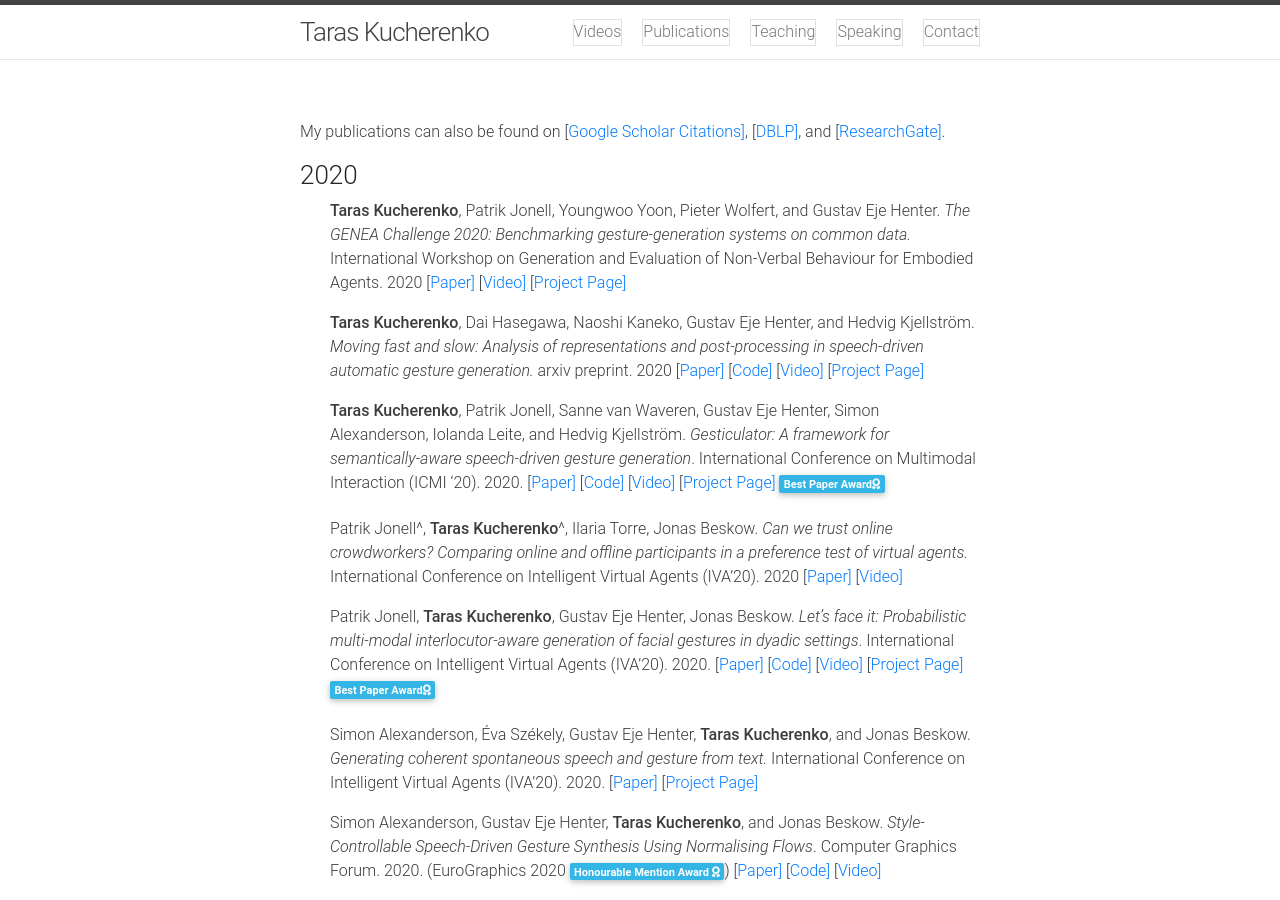
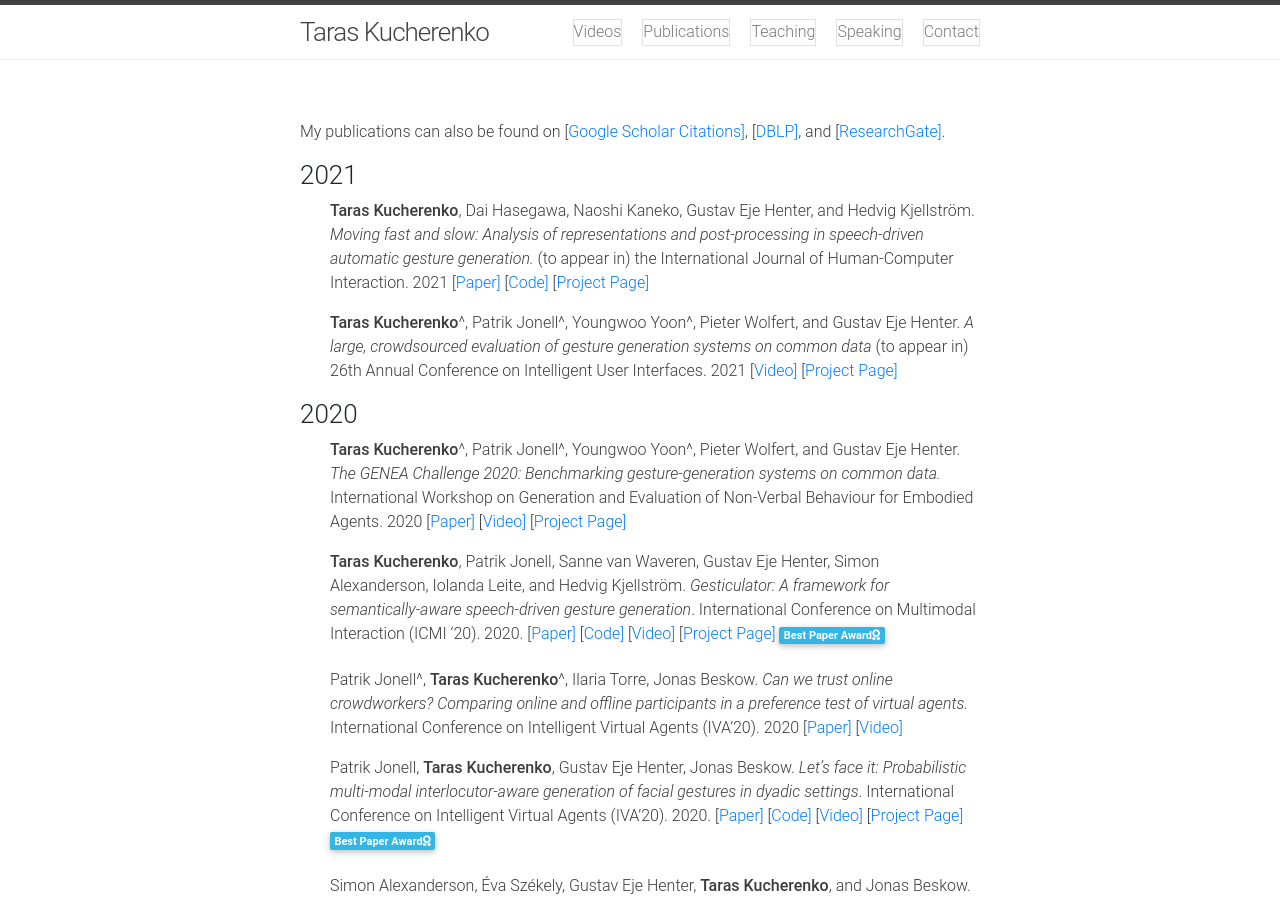
Before and after one commit to Svito-zar/Svito-zar.github.io, a Jekyll site: the page built from _pages/publications.md, in a window 1280 px wide and 900 px high. Built offline with Jekyll 4.4.1, drawn with Linux system fonts in a browser that asks for light colours; nearby versions of some CDN libraries.

Commit message:
Add publications

```diff
--- a/_pages/publications.md
+++ b/_pages/publications.md
@@ -11,15 +11,16 @@
 <!-- Fonts & Icons -->
 <link rel="stylesheet" href="https://cdnjs.cloudflare.com/ajax/libs/font-awesome/5.14.0/css/all.min.css"  integrity="sha512-1PKOgIY59xJ8Co8+NE6FZ+LOAZKjy+KY8iq0G4B3CyeY6wYHN3yt9PW0XpSriVlkMXe40PTKnXrLnZ9+fkDaog==" crossorigin="anonymous">
 
+### 2021
+* **Taras  Kucherenko**,  Dai  Hasegawa, Naoshi Kaneko, Gustav  Eje  Henter, and Hedvig Kjellström.
+*Moving fast and slow: Analysis of representations and post-processing in speech-driven automatic gesture generation.* (to appear in)  the International Journal of Human-Computer Interaction. 2021
+\[[Paper\]](https://www.researchgate.net/publication/343096046_Moving_fast_and_slow_Analysis_of_representations_and_post-processing_in_speech-driven_automatic_gesture_generation) \[[Code\]](https://github.com/GestureGeneration/Speech_driven_gesture_generation_with_autoencoder) \[[Project Page\]](../_posts/2020-01-14-Audio2Gestures.md)
+
+* **Taras Kucherenko**^, Patrik Jonell^, Youngwoo Yoon^, Pieter Wolfert, and Gustav Eje Henter. *A large, crowdsourced evaluation of gesture generation systems on common data* (to appear in) 26th Annual Conference on Intelligent User Interfaces. 2021 \[[Video\]](https://youtu.be/Y-5dgBQk34c) \[[Project Page\]](https://genea-workshop.github.io/2020/#gesture-generation-challenge)
 
 ### 2020
+* **Taras Kucherenko**^, Patrik Jonell^, Youngwoo Yoon^, Pieter Wolfert, and Gustav Eje Henter. *The GENEA Challenge 2020: Benchmarking gesture-generation systems on common data.* International Workshop on Generation and Evaluation of Non-Verbal Behaviour for Embodied Agents. 2020 \[[Paper\]](https://zenodo.org/record/4094697) \[[Video\]](https://youtu.be/Y-5dgBQk34c) \[[Project Page\]](https://genea-workshop.github.io/2020/#gesture-generation-challenge)
 
-* **Taras Kucherenko**, Patrik Jonell, Youngwoo Yoon, Pieter Wolfert, and Gustav Eje Henter. *The GENEA Challenge 2020: Benchmarking gesture-generation systems on common data.* International Workshop on Generation and Evaluation of Non-Verbal Behaviour for Embodied Agents. 2020 \[[Paper\]](https://zenodo.org/record/4094697) \[[Video\]](https://youtu.be/Y-5dgBQk34c) \[[Project Page\]](https://genea-workshop.github.io/2020/#gesture-generation-challenge)
-
-* **Taras  Kucherenko**,  Dai  Hasegawa, Naoshi Kaneko, Gustav  Eje  Henter, and Hedvig Kjellström.
-*Moving fast and slow: Analysis of representations and post-processing in speech-driven automatic gesture generation.*
-arxiv preprint. 2020
-\[[Paper\]](https://www.researchgate.net/publication/343096046_Moving_fast_and_slow_Analysis_of_representations_and_post-processing_in_speech-driven_automatic_gesture_generation) \[[Code\]](https://github.com/GestureGeneration/Speech_driven_gesture_generation_with_autoencoder) \[[Video\]](https://youtu.be/Iv7UBe92zrw) \[[Project Page\]](../_posts/2020-01-14-Audio2Gestures.md)
 
 * **Taras Kucherenko**, Patrik Jonell, Sanne van Waveren, Gustav Eje Henter, Simon Alexanderson, Iolanda Leite, and Hedvig Kjellström. *Gesticulator: A framework for semantically-aware speech-driven gesture generation*. International Conference on Multimodal Interaction (ICMI '20). 2020. \[[Paper\]](../papers/Gesticulator_ICMI_2020.pdf) \[[Code\]](https://github.com/svito-zar/Gesticulator) \[[Video\]](https://youtu.be/VQ8he6jjW08) \[[Project Page\]](../_posts/2020-08-03-Gesticulator.md) <span style="font-size: 11px;" class="badge badge-info mb-2">Best Paper Award<i class="fas fa-award"></i></span>
 
```
